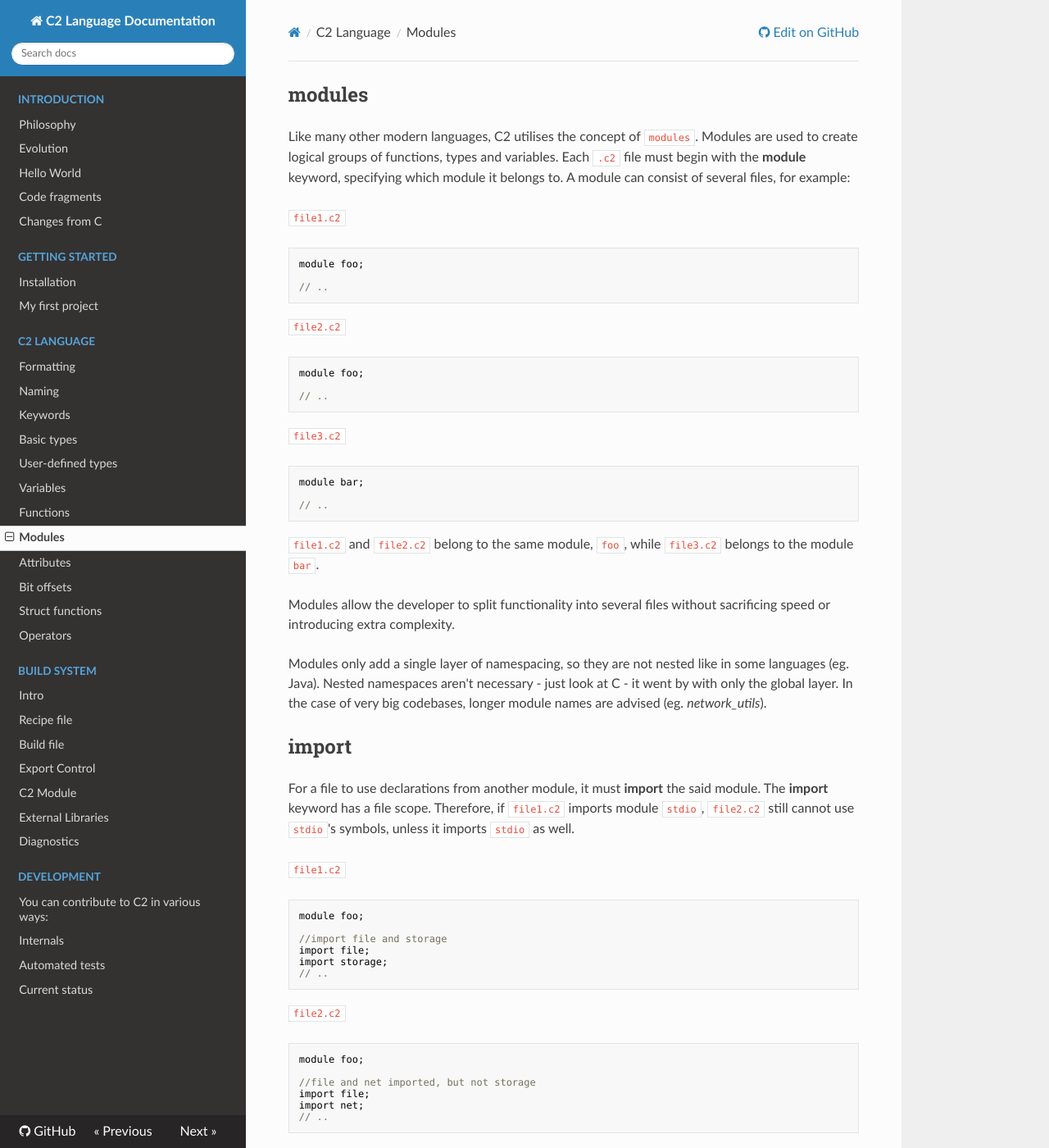
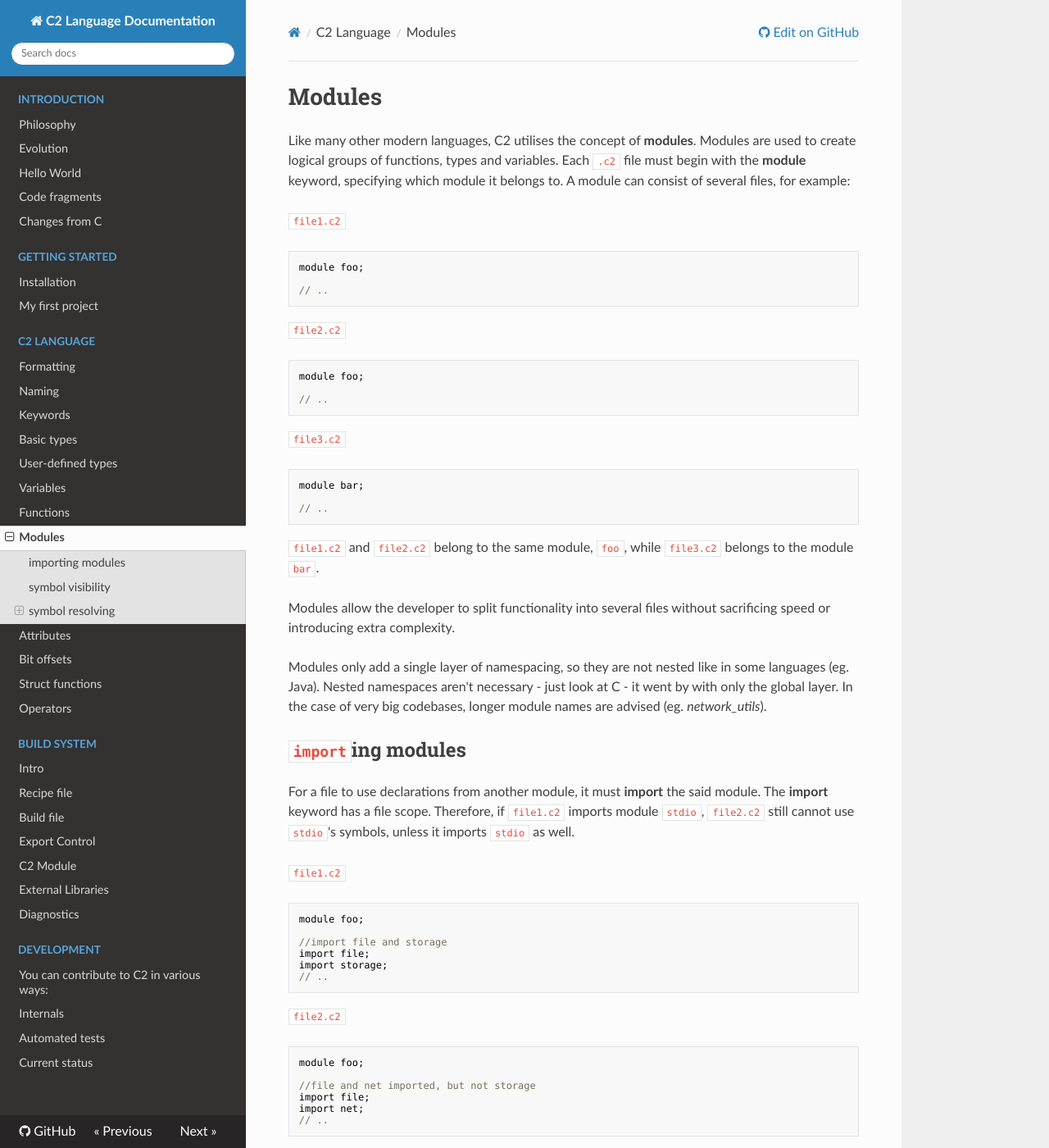
Before and after one commit to c2lang/documentation, an MkDocs documentation site: the page built from documentation/docs/language/modules.md, in a window 1280 px wide and 1400 px high. Shown: the whole window at 82% size. Built offline with MkDocs 1.6.1, drawn with Linux system fonts in a browser that asks for light colours; nearby versions of some CDN libraries; old or Windows-style settings are respelled for this version of MkDocs.

Commit message:
Update modules.md

```diff
--- a/documentation/docs/language/modules.md
+++ b/documentation/docs/language/modules.md
@@ -1,6 +1,6 @@
-## modules
+# Modules
 
-Like many other modern languages, C2 utilises the concept of `modules`. Modules are
+Like many other modern languages, C2 utilises the concept of __modules__. Modules are
 used to create logical groups of functions, types and variables. Each `.c2` file must
 begin with the __module__ keyword, specifying which module it belongs to. A module can
 consist of several files, for example:
@@ -37,7 +37,7 @@
 with only the global layer. In the case of very big codebases, longer module names are
 advised (eg. *network\_utils*).
 
-## import
+## `import`ing modules
 For a file to use declarations from another module, it must __import__ the said module.
 The __import__ keyword has a file scope. Therefore, if `file1.c2` imports module `stdio`,
 `file2.c2` still cannot use `stdio`'s symbols, unless it imports `stdio` as well.
```
